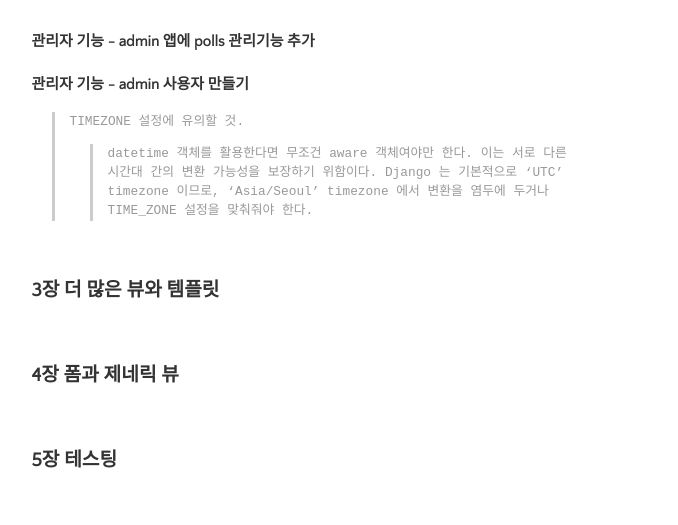
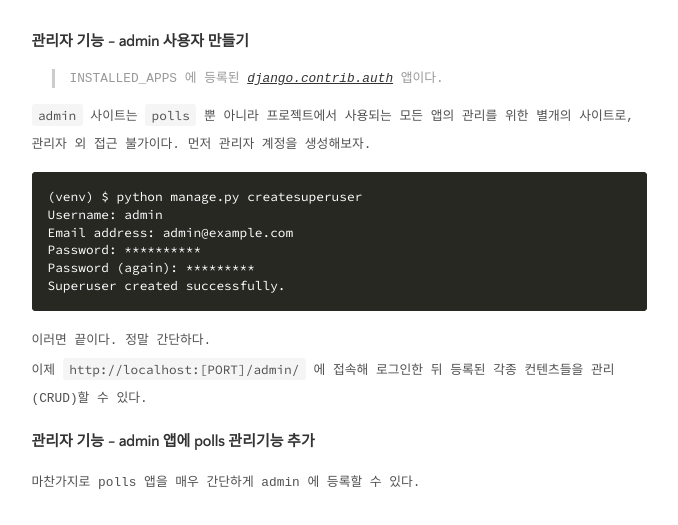
Before and after one commit to daesungRa/namu, a Jekyll site: the page built from _posts/django/2020-08-25-django-tutorial.markdown, in a window 1280 px wide and 1400 px high, scrolled down 5578 px. Shown: the part 227-752 px from the top of the window, without its empty margins (301-979 px from the left). Built offline with Jekyll 4.4.1, drawn with Linux system fonts in a browser that asks for light colours; some web fonts are replaced; some of the changed text lies outside the part shown; grey boxes are pictures that could not be loaded.

Commit message:
post: Add contents to django tutorial

````diff
--- a/_posts/django/2020-08-25-django-tutorial.markdown
+++ b/_posts/django/2020-08-25-django-tutorial.markdown
@@ -204,18 +204,55 @@ git 을 통해 버전관리가 가능하다.
 다음은 파이썬 코드상에서 model 활용 예제이다.
 {% gist daesungra/18b41a995b6b525be941a0e2e79eca20 %}
 
+### 관리자 기능 - admin 사용자 만들기
+> INSTALLED_APPS 에 등록된 [_django.contrib.auth_](https://docs.djangoproject.com/en/3.1/topics/auth/#module-django.contrib.auth) 앱이다.
+
+```admin``` 사이트는 ```polls``` 뿐 아니라 프로젝트에서 사용되는 모든 앱의 관리를 위한 별개의 사이트로, 관리자 외 접근 불가이다.
+먼저 관리자 계정을 생성해보자.
+
+```text
+(venv) $ python manage.py createsuperuser
+Username: admin
+Email address: admin@example.com
+Password: **********
+Password (again): *********
+Superuser created successfully.
+```
+
+이러면 끝이다. 정말 간단하다.<br>
+이제 ```http://localhost:[PORT]/admin/``` 에 접속해 로그인한 뒤 등록된 각종 컨텐츠들을 관리(CRUD)할 수 있다.
+
 ### 관리자 기능 - admin 앱에 polls 관리기능 추가
-
-### 관리자 기능 - admin 사용자 만들기
-
+마찬가지로 polls 앱을 매우 간단하게 admin 에 등록할 수 있다.
+{% gist daesungra/56d36771f1d434e4001ce649dcd2397f %}
 
 > TIMEZONE 설정에 유의할 것.
-> > datetime 객체를 활용한다면 무조건 aware 객체여야만 한다.
-> > 이는 서로 다른 시간대 간의 변환 가능성을 보장하기 위함이다.
-> > Django 는 기본적으로 'UTC' timezone 이므로, 'Asia/Seoul' timezone 에서 변환을 염두에 두거나 TIME_ZONE 설정을 맞춰줘야 한다.
+>> datetime 객체를 활용한다면 무조건 aware 객체여야만 한다.
+>> 이는 서로 다른 시간대 간의 변환 가능성을 보장하기 위함이다.
+>> Django 는 기본적으로 'UTC' timezone 이므로, 'Asia/Seoul' timezone 에서 변환을 염두에 두거나 TIME_ZONE 설정을 맞춰줘야 한다.
+>>> 일반적으로 저장시에는 항상 'UTC' timezone 으로, 사용자에게 보여줄 때는 그에 맞는 timezone 으로 변환하는 것을 원칙으로 한다.
+
+이제 다음과 같이 admin 사이트를 활용할 수 있다.
+
+![admin-main](https://docs.djangoproject.com/en/3.1/_images/admin03t.png)
+![admin-polls-questions](https://docs.djangoproject.com/en/3.1/_images/admin04t.png)
+![admin-polls-questions-content](https://docs.djangoproject.com/en/3.1/_images/admin05t.png)
 
 <br>
 ## 3장 더 많은 뷰와 템플릿
+
+뷰(view)는 사용자에게 보여지는 화면을 구성한다.<br>
+사용자의 모든 행동은 일차적으로 뷰를 통해 이루어진다.<br>
+
+적절한 뷰를 제공하기 위해 명료한 URL 을 지정해야 하는데,
+'URLconfs' 에 어떻게 하면 보다 [restful](https://ko.wikipedia.org/wiki/REST) 한 url 을 등록할 수 있을지 항상 고민해야 한다.
+
+### 더 많은 뷰 > detail, results, vote
+단순히 작성된 컨텐츠를 반환하는 **HttpResponse** 을 활용한다.
+{% gist daesungra/d1f1fe4eebbe62131bc2878bbde4cf9a %}
+polls urls 에 위 뷰들을 추가등록한다.
+{% gist daesungra/5bfe02513013cb98dc51b546cfc632e7 %}
+이 ```urlpatterns``` 는 프로젝트 ```mysite 의 URLconfs``` 에 등록된다.
 
 <br>
 ## 4장 폼과 제네릭 뷰
````
